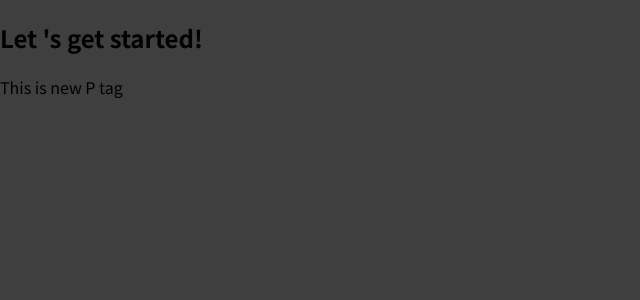
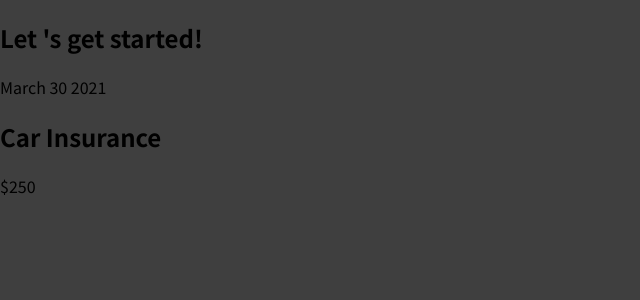
Before and after one commit to BojanMijatovic/Learn-React-step-by-step, a JavaScript app in the folder Basic/Working With Components/01-starting-setup/: page / in a window 1280 px wide. Shown: the top 300 px of the page, without its empty margins (0-640 px from the left). Built offline with nearby package versions, Linux system fonts and the light colour scheme.

Commit message:
Writing More Complex JSX Code

```diff
--- a/Basic/Working With Components/01-starting-setup/src/App.js
+++ b/Basic/Working With Components/01-starting-setup/src/App.js
@@ -1,10 +1,13 @@
+import ExpenseItem from './components/ExpenseItem';
+
 function App() {
     return (
         <div>
-            <h2 > Let 's get started!</h2>
-            <p> This is new P tag </p>
+            <h2>Let 's get started!</h2>
+            <ExpenseItem/>
         </div>
     );
+    // Here is my first Component
 }
 
 export default App;
--- /dev/null
+++ b/Basic/Working With Components/01-starting-setup/src/components/ExpenseItem.js
@@ -0,0 +1,16 @@
+// A Component in React is just a simple function !
+
+// Writing More Complex JSX Code
+const ExpenseItem = () => {
+  return (
+    <div>
+      <div>March 30 2021</div>
+      <div>
+        <h2>Car Insurance</h2>
+        <div>$250</div>
+      </div>
+    </div>
+  );
+};
+
+export default ExpenseItem;
```
Also changed, not shown: 1 other file (tests, documents, lock files or other folders).
